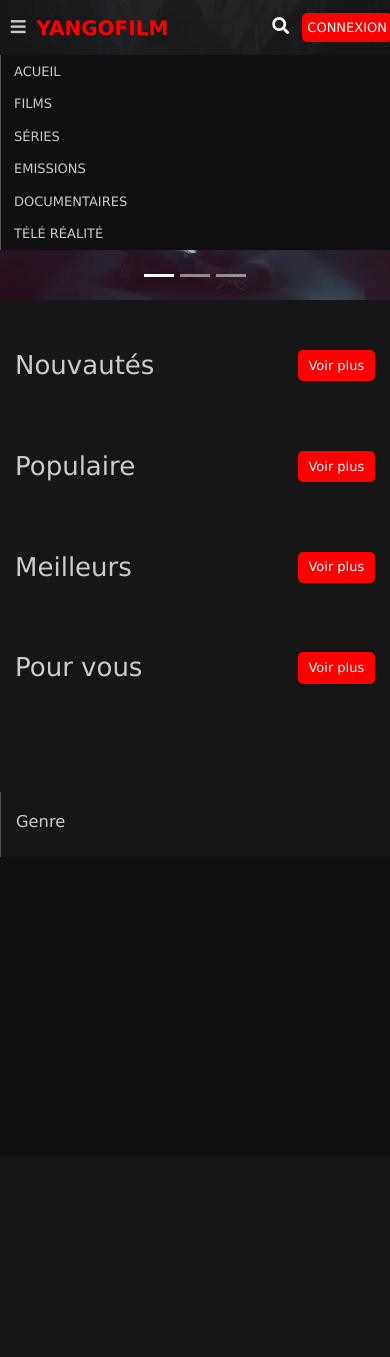
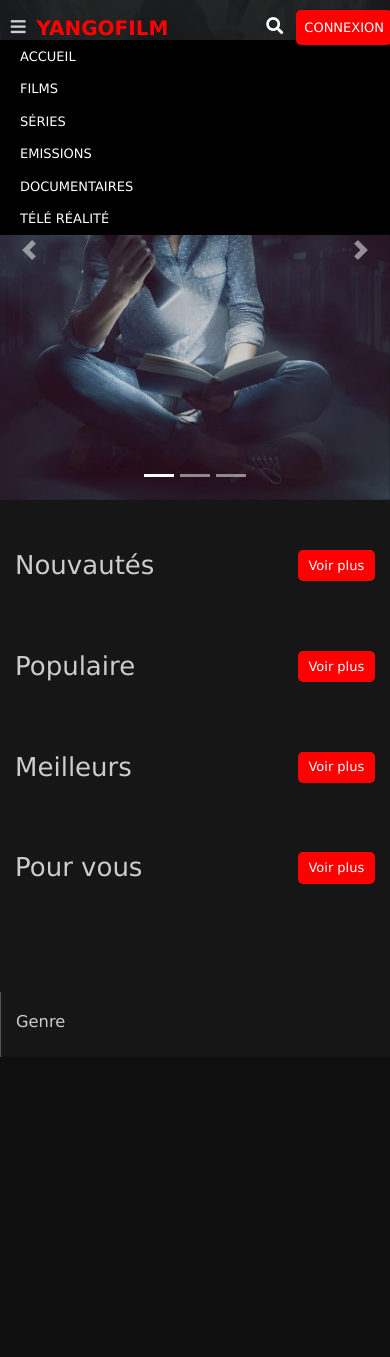
Before and after one commit to MediKings/yangofilm, a Django app: page / in a window 390 px wide, after a click that opens the changed part. Before the commit the page ends 857 px from the top, so only its background shows below. Run offline with Django 3.2, Linux system fonts and the light colour scheme; data that the repository does not hold is empty; some libraries are stand-ins or nearby versions.

Commit message:
Sidebar responsive

```diff
--- a/post/views.py
+++ b/post/views.py
@@ -12,7 +12,7 @@ User = get_user_model()
 def Home(request):
     posts = Post.objects.all().order_by('-date')[:6]
     randoms = Post.objects.all().order_by('?')[:6]
-    aside = Post.objects.all().order_by('?')[:10]
+    aside = Post.objects.all().order_by('?')[:6]
     genres = Genre.objects.all()
     pubs = Pub.objects.all()
     context = {
@@ -55,7 +55,7 @@ def DetailPost(request, slug):
 
 def Films(request):
     posts = Post.objects.filter(type=1).order_by('-date')
-    aside = Post.objects.all().order_by('?')[:10]
+    aside = Post.objects.all().order_by('?')[:9]
     genres = Genre.objects.all()
     pubs = Pub.objects.all()
     context = {
@@ -69,7 +69,7 @@ def Films(request):
 
 def Series(request):
     posts = Post.objects.filter(type=2).order_by('-date')
-    aside = Post.objects.all().order_by('?')[:10]
+    aside = Post.objects.all().order_by('?')[:9]
     genres = Genre.objects.all()
     pubs = Pub.objects.all()
     context = {
@@ -83,7 +83,7 @@ def Series(request):
 
 def Documentaires(request):
     posts = Post.objects.filter(type=3).order_by('-date')
-    aside = Post.objects.all().order_by('?')[:10]
+    aside = Post.objects.all().order_by('?')[:9]
     genres = Genre.objects.all()
     pubs = Pub.objects.all()
     context = {
@@ -97,7 +97,7 @@ def Documentaires(request):
 
 def Emissions(request):
     posts = Post.objects.filter(type=4).order_by('-date')
-    aside = Post.objects.all().order_by('?')[:10]
+    aside = Post.objects.all().order_by('?')[:9]
     genres = Genre.objects.all()
     pubs = Pub.objects.all()
     context = {
@@ -111,7 +111,7 @@ def Emissions(request):
 
 def Tele_realites(request):
     posts = Post.objects.filter(type=5).order_by('-date')
-    aside = Post.objects.all().order_by('?')[:10]
+    aside = Post.objects.all().order_by('?')[:9]
     genres = Genre.objects.all()
     pubs = Pub.objects.all()
     context = {
@@ -140,7 +140,7 @@ def Genres(request, genre):
 
 def Nouveautes(request):
     posts = Post.objects.all().order_by('-date')
-    aside = Post.objects.all().order_by('?')[:10]
+    aside = Post.objects.all().order_by('?')[:9]
     genres = Genre.objects.all()
     template_name = 'post/nouveautes.html'
     context = {
@@ -153,7 +153,7 @@ def Nouveautes(request):
 
 # def Populaires(request):
 #     posts = Post.objects.all()
-#     aside = Post.objects.all().order_by('?')[:10]
+#     aside = Post.objects.all().order_by('?')[:9]
 #     genres = Genre.objects.all()
 #     template_name = 'post/populaires.html'
 #     context = {
@@ -166,7 +166,7 @@ def Nouveautes(request):
 
 # def Meilleures(request):
 #     posts = Post.objects.all()
-#     aside = Post.objects.all().order_by('?')[:10]
+#     aside = Post.objects.all().order_by('?')[:9]
 #     genres = Genre.objects.all()
 #     template_name = 'post/meilleures.html'
 #     context = {
@@ -179,7 +179,7 @@ def Nouveautes(request):
 
 # def Suggestions(request):
 #     posts = Post.objects.all()
-#     aside = Post.objects.all().order_by('?')[:10]
+#     aside = Post.objects.all().order_by('?')[:9]
 #     genres = Genre.objects.all()
 #     template_name = 'post/suggestions.html'
 #     context = {
--- a/static/css/gocss.css
+++ b/static/css/gostyle.css
@@ -166,13 +166,9 @@ input:focus, button:active{
     border-left: 1px solid rgb(82, 82, 82);
 }
 #sidebar .pub img{
-    height: 350px;
+    height: 250px;
     object-fit: cover;
     object-position: top;
-}
-#sidebar img{
-    height: 90px;
-    object-fit: cover;
 }
 #sidebar .genre li{
     background: transparent;
@@ -191,7 +187,7 @@ input:focus, button:active{
     text-decoration: none;
 }
 #sidebar .other-films img{
-    height: 150px;
+    height: auto;
 }
 #sidebar .other-films span{
     font-size: 15px;
@@ -232,27 +228,19 @@ footer{
 }
 
 @media screen and (max-width: 768px) {
-    header{
-        padding: 0px 10px;
+    #menu{
+        position: absolute;
+        width: 100%;
+        top: 40px;
+        background-color: black;
+        padding-left: 20px;
     }
-    header h3{
-        font-size: 20px;
-    }
-    header .nav{
-        flex-direction: column;
-    }
-    header form input{
-        width: 50px;
-    }
-    header .col-auto{
-        margin: 0px;
-    }
-    header p{
-        font-size: 7px !important;
-        padding: 5px;
+    #hero{
+        height: 500px;
+        object-fit: cover;
     }
     #hero img{
-        height: 300px;
+        height: 500px;
         object-fit: cover;
     }
     #recherche h2{
@@ -262,4 +250,7 @@ footer{
         font-size: 17px;
         font-weight: 600;
     }
+    #sidebar .pub img{
+        height: 150px;
+    }
 }
--- a/templates/base.html
+++ b/templates/base.html
@@ -13,10 +13,6 @@
 
     {% block content %}{% endblock %}
 
-    {% include 'includes/sidebar.html' %}
-
-    </main>
-
     {% include 'includes/footer.html' %}
 
     <script type="text/javascript" src="{% static 'js/jquery.min.js' %}"></script>
--- a/templates/includes/head.html
+++ b/templates/includes/head.html
@@ -7,4 +7,4 @@
 <link rel="stylesheet" type="text/css" href="{% static 'css/bootstrap.min.css' %}">
 <link rel="stylesheet" type="text/css" href="{% static 'css/fontawesome/css/all.min.css' %}">
 <link rel="stylesheet" type="text/css" href="{% static 'css/boxicons/css/boxicons.min.css' %}">
-<link rel="stylesheet" type="text/css" href="{% static 'css/gocss.css' %}">
+<link rel="stylesheet" type="text/css" href="{% static 'css/gostyle.css' %}">
--- /dev/null
+++ b/templates/includes/hero.html
@@ -0,0 +1,62 @@
+{% load static %}
+
+<div class="container-fluid p-0" id="hero">
+    <div id="demo" class="carousel slide" data-ride="carousel">
+        <!-- Indicateurs -->
+        <ul class="carousel-indicators">
+            <li data-target="#demo" data-slide-to="0" class="active"></li>
+            <li data-target="#demo" data-slide-to="1"></li>
+            <li data-target="#demo" data-slide-to="2"></li>
+        </ul>
+
+        <!-- Carrousel -->
+        <div class="carousel-inner">
+            <div class="carousel-item active">
+                <img src="{% static 'image/img1.jpg' %}" alt="" class="w-100">
+            <div class="carousel-caption d-none d-md-block">
+                    <h1>Livre de nuit</h1>
+                    <p>Lorem, ipsum dolor sit amet consectetur adipisicing elit. Doloribus magni vitae dolore libero veniam rerum blanditiis
+                        officiis nisi similique, expedita neque dolorem accusamus assumenda quia tempore et error voluptatibus impedit?
+                    Delectus, iure ipsum perferendis praesentium laborum quam odit sequi eaque libero reiciendis est voluptate,
+                    facere, commodi corporis? Voluptatem commodi</p>
+                    <p class="text-muted">Réalisateur : <i>Slovie Puati</i></p>
+                    <a href="video-single.html" id="regarder" class="btn btn-default">Regarder</a>
+            </div>
+            </div>
+            <div class="carousel-item">
+                <img src="{% static 'image/img2.jpg' %}" alt="" class="w-100">
+            <div class="carousel-caption d-none d-md-block">
+                <h1>Parano Foot</h1>
+                    <p>Lorem, ipsum dolor sit amet consectetur adipisicing elit. Doloribus magni vitae dolore libero veniam rerum blanditiis
+                        officiis nisi similique, expedita neque dolorem accusamus assumenda quia tempore et error voluptatibus impedit?
+                    Delectus, iure ipsum perferendis praesentium laborum quam odit sequi eaque libero reiciendis est voluptate,
+                    facere, commodi corporis? Voluptatem commodi</p>
+                    <p class="text-muted">Réalisateur : <i>Slovie Puati</i></p>
+                    <a href="video-single.html" id="regarder" class="btn btn-default">Regarder</a>
+            </div>
+            </div>
+            <div class="carousel-item">
+                <img src="{% static 'image/img3.jpg' %}" alt="" class="w-100">
+            <div class="carousel-caption d-none d-md-block">
+                <h1>Mariage de rêve</h1>
+                <p>Lorem, ipsum dolor sit amet consectetur adipisicing elit. Doloribus magni vitae dolore libero veniam rerum blanditiis
+                    officiis nisi similique, expedita neque dolorem accusamus assumenda quia tempore et error voluptatibus impedit?
+                Delectus, iure ipsum perferendis praesentium laborum quam odit sequi eaque libero reiciendis est voluptate,
+                facere, commodi corporis? Voluptatem commodi</p>
+                <p class="text-muted">Réalisateur : <i>Slovie Puati</i></p>
+                <a href="video-single.html" id="regarder" class="btn btn-default">Regarder</a>
+            </div>
+            </div>
+        </div>
+
+        <!-- Contrôles -->
+        <a class="carousel-control-prev" href="#demo" role="button" data-slide="prev">
+            <span class="carousel-control-prev-icon" aria-hidden="true"></span>
+            <span class="sr-only">Précédent</span>
+        </a>
+        <a class="carousel-control-next" href="#demo" role="button" data-slide="next">
+            <span class="carousel-control-next-icon" aria-hidden="true"></span>
+            <span class="sr-only">Suivant</span>
+        </a>
+    </div>
+</div>
--- a/templates/includes/navbar.html
+++ b/templates/includes/navbar.html
@@ -1,8 +1,9 @@
 <header class="header p-0 px-md-3">
-    <nav class="navbar navbar-expand-md p-0 m-0 h-100">
-        <span id="btn-menu" class="navbar-toggler" type="button" data-toggle="collapse" data-target="#menu"><i class="fa fa-bars"></i></span>
+    <nav class="navbar navbar-expand-lg p-0 m-0 h-100">
+        <span type="button" class="navbar-toggler" data-target="#menu" data-toggle="collapse" aria-controls="menu"><i class="fa fa-bars"></i></span>
         <a href="{% url 'home' %}" class="navbar-brand mr-3">Yangofilm</a>
-        <ul class="nav d-none d-md-flex">
+        <div id="menu" class="collapse navbar-collapse">
+            <ul class="navbar-nav ml-auto">
                 <li class="nav-item"><a href="{% url 'home' %}" class="nav-link {% if request.resolver_match.url_name == 'home' %}active{% endif %}">Accueil</a></li>
                 <li class="nav-item"><a href="{% url 'films' %}" class="nav-link {% if request.resolver_match.url_name == 'films' %}active{% endif %}">Films</a></li>
                 <li class="nav-item"><a href="{% url 'series' %}" class="nav-link {% if request.resolver_match.url_name == 'series' %}active{% endif %}">Séries</a></li>
@@ -10,6 +11,7 @@
                 <li class="nav-item"><a href="{% url 'documentaires' %}" class="nav-link {% if request.resolver_match.url_name == 'documentaires' %}active{% endif %}">Documentaires</a></li>
                 <li class="nav-item"><a href="{% url 'tele_realites' %}" class="nav-link {% if request.resolver_match.url_name == 'tele_realites' %}active{% endif %}">Télé réalité</a></li>
             </ul>
+        </div>
         <div class="ml-auto">
         <div class="row justify-content-end align-items-center">
 
@@ -41,7 +43,7 @@
 
 </nav>
 <!-- Menu responsive -->
-<div id="menu" class="collapse navbar-collapse responsive w-100">
+<!-- <div id="menu" class="collapse navbar-collapse responsive w-100">
 <ul class="nav">
     <li class="nav-item"><a href="{% url 'home' %}" class="nav-link">Acueil</a></li>
     <li class="nav-item"><a href="{% url 'films' %}" class="nav-link">Films</a></li>
@@ -50,6 +52,6 @@
     <li class="nav-item"><a href="{% url 'documentaires' %}" class="nav-link">Documentaires</a></li>
     <li class="nav-item"><a href="{% url 'tele_realites' %}" class="nav-link">Télé réalité</a></li>
 </ul>
-</div>
+</div> -->
 
 </header>
--- a/templates/includes/sidebar.html
+++ b/templates/includes/sidebar.html
@@ -1,14 +1,18 @@
 {% load static %}
 
 <!-- Sidebar -->
-<aside id="sidebar" class="col-md-3 py-2 mt-5">
+<aside id="sidebar" class="col-lg-3 py-2 mt-5">
+    <div class="row">
         {% for pub in pubs %}
+        <div class="col-md-4 col-lg-12">
         <div class="mb-3 pub">
                 <div class="card border-0">
                    <img src="{{pub.picture.url}}" alt="{{pub.title}}" class="card-img-top w-100">
                 </div>
             </div>
+        </div>
         {% endfor %}
+    </div>
 
     <div class="genre mt-3">
 
@@ -23,7 +27,9 @@
     </div>
 
     <div class="other-films mt-3">
+        <div class="row">
         {% for post in aside %}
+        <div class="col-md-6 col-lg-12">
             <a href="{% url 'detail_post' post.slug %}">
                 <div class="row px-1 mb-3 mx-2">
                     <div class="col-3 p-0">
@@ -37,7 +43,9 @@
                     </div>
                 </div>
             </a>
+        </div>
         {% endfor %}
+        </div>
     </div>
 
 </aside>
--- a/templates/post/detail_post.html
+++ b/templates/post/detail_post.html
@@ -92,4 +92,8 @@
 
     </div>
 
+    {% include 'includes/sidebar.html' %}
+
+    </main>
+
 {% endblock %}
--- a/templates/post/documentaires.html
+++ b/templates/post/documentaires.html
@@ -26,4 +26,8 @@
             </div>
         </div>
 
+        {% include 'includes/sidebar.html' %}
+
+        </main>
+
     {% endblock %}
--- a/templates/post/emissions.html
+++ b/templates/post/emissions.html
@@ -26,4 +26,8 @@
             </div>
         </div>
 
+        {% include 'includes/sidebar.html' %}
+
+        </main>
+
     {% endblock %}
--- a/templates/post/genre.html
+++ b/templates/post/genre.html
@@ -26,4 +26,8 @@
             </div>
         </div>
 
+        {% include 'includes/sidebar.html' %}
+
+        </main>
+
     {% endblock %}
--- a/templates/post/index.html
+++ b/templates/post/index.html
@@ -5,80 +5,7 @@
 
 {% block content %}
 
-<!-- {% if messages %}
-{% for message in messages %}
-<p class="alert alert-success position-absolute">{{message}}</p>
-{% endfor %}
-{% endif %} -->
-
-<div class="container-fluid p-0" id="hero">
-    <div id="demo" class="carousel slide" data-ride="carousel">
-        <!-- Indicateurs -->
-        <ul class="carousel-indicators">
-            <li data-target="#demo" data-slide-to="0" class="active"></li>
-            <li data-target="#demo" data-slide-to="1"></li>
-            <li data-target="#demo" data-slide-to="2"></li>
-        </ul>
-
-        <!-- Carrousel -->
-        <div class="carousel-inner">
-            <div class="carousel-item active">
-                <img src="{% static 'image/img1.jpg' %}" alt="" class="w-100">
-            <div class="carousel-caption d-none d-md-block">
-                    <h1>Livre de nuit</h1>
-                    <p>Lorem, ipsum dolor sit amet consectetur adipisicing elit. Doloribus magni vitae dolore libero veniam rerum blanditiis
-                        officiis nisi similique, expedita neque dolorem accusamus assumenda quia tempore et error voluptatibus impedit?
-                    Delectus, iure ipsum perferendis praesentium laborum quam odit sequi eaque libero reiciendis est voluptate,
-                    facere, commodi corporis? Voluptatem commodi</p>
-                    <p class="text-muted">Réalisateur : <i>Slovie Puati</i></p>
-                    <a href="video-single.html" id="regarder" class="btn btn-default">Regarder</a>
-            </div>
-            </div>
-            <div class="carousel-item">
-                <img src="{% static 'image/img2.jpg' %}" alt="" class="w-100">
-            <div class="carousel-caption d-none d-md-block">
-                <h1>Parano Foot</h1>
-                    <p>Lorem, ipsum dolor sit amet consectetur adipisicing elit. Doloribus magni vitae dolore libero veniam rerum blanditiis
-                        officiis nisi similique, expedita neque dolorem accusamus assumenda quia tempore et error voluptatibus impedit?
-                    Delectus, iure ipsum perferendis praesentium laborum quam odit sequi eaque libero reiciendis est voluptate,
-                    facere, commodi corporis? Voluptatem commodi</p>
-                    <p class="text-muted">Réalisateur : <i>Slovie Puati</i></p>
-                    <a href="video-single.html" id="regarder" class="btn btn-default">Regarder</a>
-            </div>
-            </div>
-            <div class="carousel-item">
-                <img src="{% static 'image/img3.jpg' %}" alt="" class="w-100">
-            <div class="carousel-caption d-none d-md-block">
-                <h1>Mariage de rêve</h1>
-                <p>Lorem, ipsum dolor sit amet consectetur adipisicing elit. Doloribus magni vitae dolore libero veniam rerum blanditiis
-                    officiis nisi similique, expedita neque dolorem accusamus assumenda quia tempore et error voluptatibus impedit?
-                Delectus, iure ipsum perferendis praesentium laborum quam odit sequi eaque libero reiciendis est voluptate,
-                facere, commodi corporis? Voluptatem commodi</p>
-                <p class="text-muted">Réalisateur : <i>Slovie Puati</i></p>
-                <a href="video-single.html" id="regarder" class="btn btn-default">Regarder</a>
-            </div>
-            </div>
-        </div>
-
-        <!-- Contrôles -->
-        <a class="carousel-control-prev" href="#demo" role="button" data-slide="prev">
-            <span class="carousel-control-prev-icon" aria-hidden="true"></span>
-            <span class="sr-only">Précédent</span>
-        </a>
-        <a class="carousel-control-next" href="#demo" role="button" data-slide="next">
-            <span class="carousel-control-next-icon" aria-hidden="true"></span>
-            <span class="sr-only">Suivant</span>
-        </a>
-    </div>
-</div>
-
-</div>
-
-
-
-
-
-
+{% include 'includes/hero.html' %}
 
 <main id="main" class="row justify-content-center w-100 mx-auto">
 
@@ -166,6 +93,10 @@
         </div>
 
     </div>
-    </div>
+</div>
+
+{% include 'includes/sidebar.html' %}
+
+</main>
 
 {% endblock %}
--- a/templates/post/nouveautes.html
+++ b/templates/post/nouveautes.html
@@ -25,4 +25,8 @@
             </div>
         </div>
 
+        {% include 'includes/sidebar.html' %}
+
+        </main>
+
     {% endblock %}
--- a/templates/post/search.html
+++ b/templates/post/search.html
@@ -36,4 +36,8 @@
             </div>
         </div>
 
+        {% include 'includes/sidebar.html' %}
+
+        </main>
+
     {% endblock %}
--- a/templates/post/series.html
+++ b/templates/post/series.html
@@ -26,4 +26,8 @@
             </div>
         </div>
 
+        {% include 'includes/sidebar.html' %}
+
+        </main>
+
     {% endblock %}
--- a/templates/post/tele_realites.html
+++ b/templates/post/tele_realites.html
@@ -26,4 +26,8 @@
             </div>
         </div>
 
+        {% include 'includes/sidebar.html' %}
+
+        </main>
+
     {% endblock %}
```
Also changed, not shown: templates/post/films.html (+6 -1 lines). Lines whose indentation alone changed are shown as unchanged.
